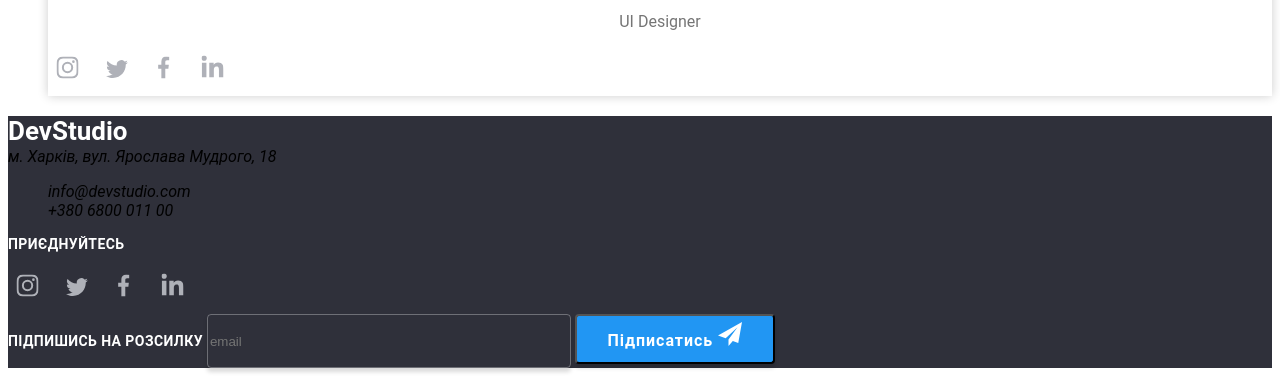
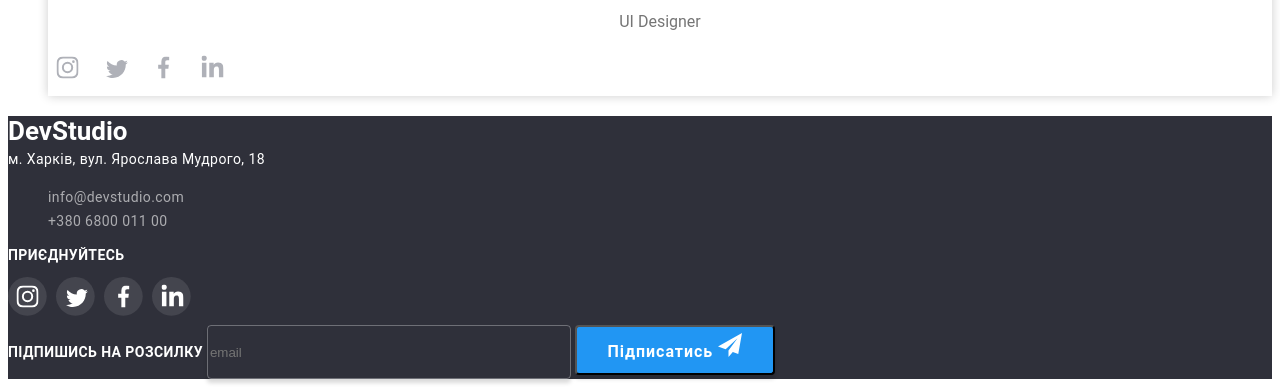
Before and after one commit to tamelark/wt-markup-02, a plain HTML site: page index.html in a window 1280 px wide. Shown: the part 2773-3160 px from the top of the page. Drawn offline with Linux system fonts and the light colour scheme.

Commit message:
add many changes in footer

```diff
--- a/css/styles.css
+++ b/css/styles.css
@@ -208,3 +208,38 @@ a:hover{
     letter-spacing: 0.42px;
     text-transform: uppercase;
 }
+.address-text{
+
+    flex-shrink: 0;
+    color: #FFF;
+    font-family: Roboto;
+    font-size: 14px;
+    font-style: normal;
+    font-weight: 400;
+    line-height: 24px; /* 171.429% */
+    letter-spacing: 0.42px;
+}
+.footer-contact-text{
+    color: rgba(255, 255, 255, 0.60);
+    font-family: Roboto;
+    font-size: 14px;
+    font-style: normal;
+    font-weight: 400;
+    line-height: 24px; /* 171.429% */
+    letter-spacing: 0.42px;
+    flex-shrink: 0;
+}
+.circle-icon-footer{
+    fill: rgba(255, 255, 255, 0.10);
+}
+.sns-icon-footer{
+    fill:white;
+}
+
+.SNS-link:hover .circle-icon-footer {
+    fill: #2196F3;
+  }
+
+  .SNS-link:hover .sns-icon-footer {
+    fill: rgb(235, 235, 235);
+  }
--- a/index.html
+++ b/index.html
@@ -294,55 +294,58 @@
 
     <footer>
         <a class="bottom-main-text-logo" href="./index.html">DevStudio</a>
-        <address>
+        <address class="address-text">
             м. Харків, вул. Ярослава Мудрого, 18
             <ul>
-                <li><a href="mailto:info@devstudio.com">info@devstudio.com</a></li>
-                <li> <a href="tel:+380680001100">+380 6800 011 00</a></li>
+                <li><a href="mailto:info@devstudio.com" class="footer-contact-text">info@devstudio.com</a></li>
+                <li><a href="tel:+380680001100" class="footer-contact-text">+380 6800 011 00</a></li>
             </ul>
         </address>
+        <div>
         <h3 class="support-text-footer">приєднуйтесь</h3>
 
 
         <a href="#" class="SNS-link">
             <svg class="icon-top" width="44" height="44">
                 <g transform="scale(1)" >
-                  <use href="#circle"  class="circle-icon"></use>
+                  <use href="#circle"  class="circle-icon-footer"></use>
                 </g>
                 <g transform="translate(8.5, 8.5) scale(0.5)">
-                  <use href="#instagram" class="sns-icon"></use>
+                  <use href="#instagram" class="sns-icon-footer"></use>
                 </g>
             </svg>
         </a>
         <a href="#" class="SNS-link">
             <svg class="icon-top" width="44" height="44">
                 <g transform="scale(1)" >
-                  <use href="#circle"  class="circle-icon"></use>
+                  <use href="#circle"  class="circle-icon-footer"></use>
                 </g>
                 <g transform="translate(10, 10) scale(0.5)">
-                  <use href="#twitter" class="sns-icon"></use>
+                  <use href="#twitter" class="sns-icon-footer"></use>
                 </g>
             </svg>
         </a>
         <a href="#" class="SNS-link">
             <svg class="icon-top" width="44" height="44">
                 <g transform="scale(1)" >
-                  <use href="#circle"  class="circle-icon"></use>
+                  <use href="#circle"  class="circle-icon-footer"></use>
                 </g>
                 <g transform="translate(8.5, 8.5) scale(0.5)">
-                  <use href="#facebook" class="sns-icon"></use>
+                  <use href="#facebook" class="sns-icon-footer"></use>
                 </g>
             </svg>
         </a>
         <a href="#" class="SNS-link">
             <svg class="icon-top" width="44" height="44">
             <g transform="scale(1)" >
-              <use href="#circle"  class="circle-icon"></use>
+              <use href="#circle"  class="circle-icon-footer"></use>
             </g>
             <g transform="translate(9.5, 7.5) scale(0.5)">
-              <use href="#linkedin" class="sns-icon"></use>
+              <use href="#linkedin" class="sns-icon-footer"></use>
             </g>
-        </svg></a>
+        </svg>
+    </a>
+    </div>
 
         <form action="#" method="get" class="email">
             <label  class="form-text">Підпишись на розсилку</label>
@@ -351,7 +354,6 @@
                     Підписатись
                 <svg class="icon-bottom" width="24" height="24"><use href="#subscribe"></use></svg>
               </button>
-
 
         </form>
     </footer>
```
